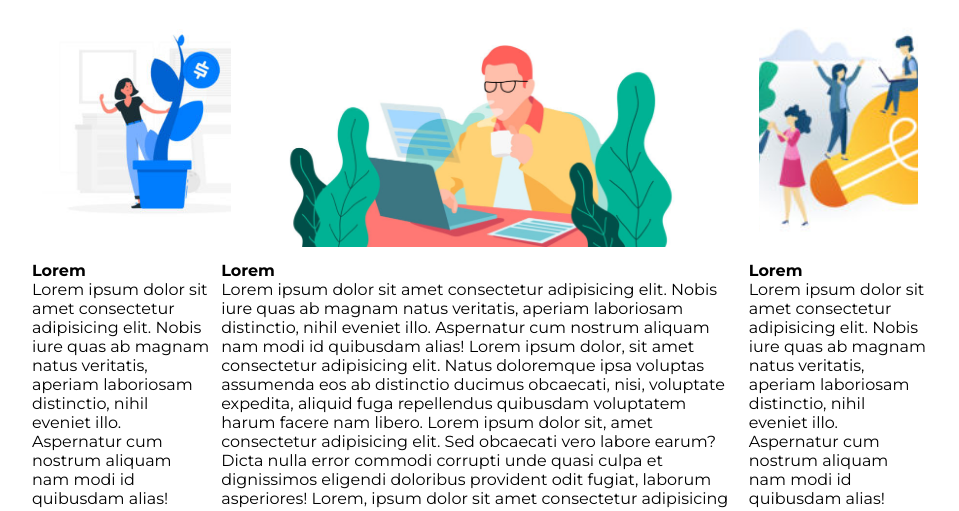
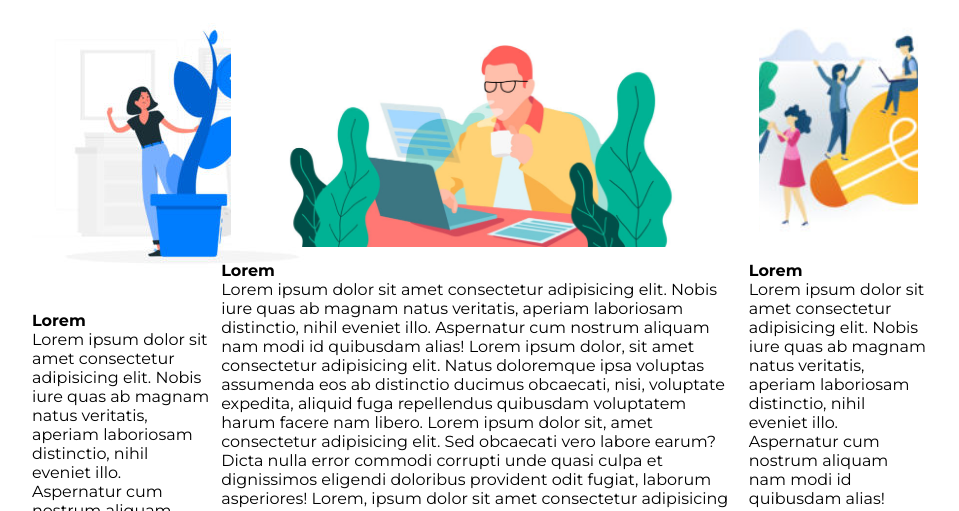
Before and after one commit to Angeloamenta/htmlcss-wp, a plain HTML site: page index.html in a window 1280 px wide. Shown: the part 725-1236 px from the top of the page, without its empty margins (160-1119 px from the left). Drawn offline with Linux system fonts and the light colour scheme.

Commit message:
dettagli

```diff
--- a/index.html
+++ b/index.html
@@ -47,17 +47,23 @@
                 </div>
                 <!-- /possibile header del main -->
                 <div class="column-left">
-                    <img class="pianta" src="img/img-1.jpg" alt="">
+                    <div class="plant-container">
+                        <img class="plant" src="img/img-1.jpg" alt="">
+                    </div>
                     <h4>Lorem</h4>
                     <p>Lorem ipsum dolor sit amet consectetur adipisicing elit. Nobis iure quas ab magnam natus veritatis, aperiam laboriosam distinctio, nihil eveniet illo. Aspernatur cum nostrum aliquam nam modi id quibusdam alias!</p>
                 </div>
                 <div class="column-center">
-                    <img class="banner2" src="img/banner-2.jpg" alt="">
+                    <div class="banner2-container">
+                        <img class="banner2" src="img/banner-2.jpg" alt="">
+                    </div>
                     <h4>Lorem</h4>
                     <p>Lorem ipsum dolor sit amet consectetur adipisicing elit. Nobis iure quas ab magnam natus veritatis, aperiam laboriosam distinctio, nihil eveniet illo. Aspernatur cum nostrum aliquam nam modi id quibusdam alias! Lorem ipsum dolor, sit amet consectetur adipisicing elit. Natus doloremque ipsa voluptas assumenda eos ab distinctio ducimus obcaecati, nisi, voluptate expedita, aliquid fuga repellendus quibusdam voluptatem harum facere nam libero. Lorem ipsum dolor sit, amet consectetur adipisicing elit. Sed obcaecati vero labore earum? Dicta nulla error commodi corrupti unde quasi culpa et dignissimos eligendi doloribus provident odit fugiat, laborum asperiores! Lorem, ipsum dolor sit amet consectetur adipisicing elit. Autem porro ea quisquam quia eveniet dolore. Alias culpa, sint consequatur tempora quisquam ducimus autem voluptatem aut beatae a aliquam, id nulla! Lorem ipsum dolor sit amet consectetur adipisicing elit. Facilis, dolor praesentium? Id, quod magnam nobis doloremque expedita aliquid? Vero ipsa ex assumenda nostrum consequuntur rem adipisci in dolores error harum.</p>
                 </div>
                 <div class="column-right">
-                    <img class="people" src="img/img-3.jpg" alt="">
+                    <div class="people-contain">
+                        <img class="people" src="img/img-3.jpg" alt="">
+                    </div>
                     <h4>Lorem</h4>
                     <p>Lorem ipsum dolor sit amet consectetur adipisicing elit. Nobis iure quas ab magnam natus veritatis, aperiam laboriosam distinctio, nihil eveniet illo. Aspernatur cum nostrum aliquam nam modi id quibusdam alias!</p>
                 </div>
```
